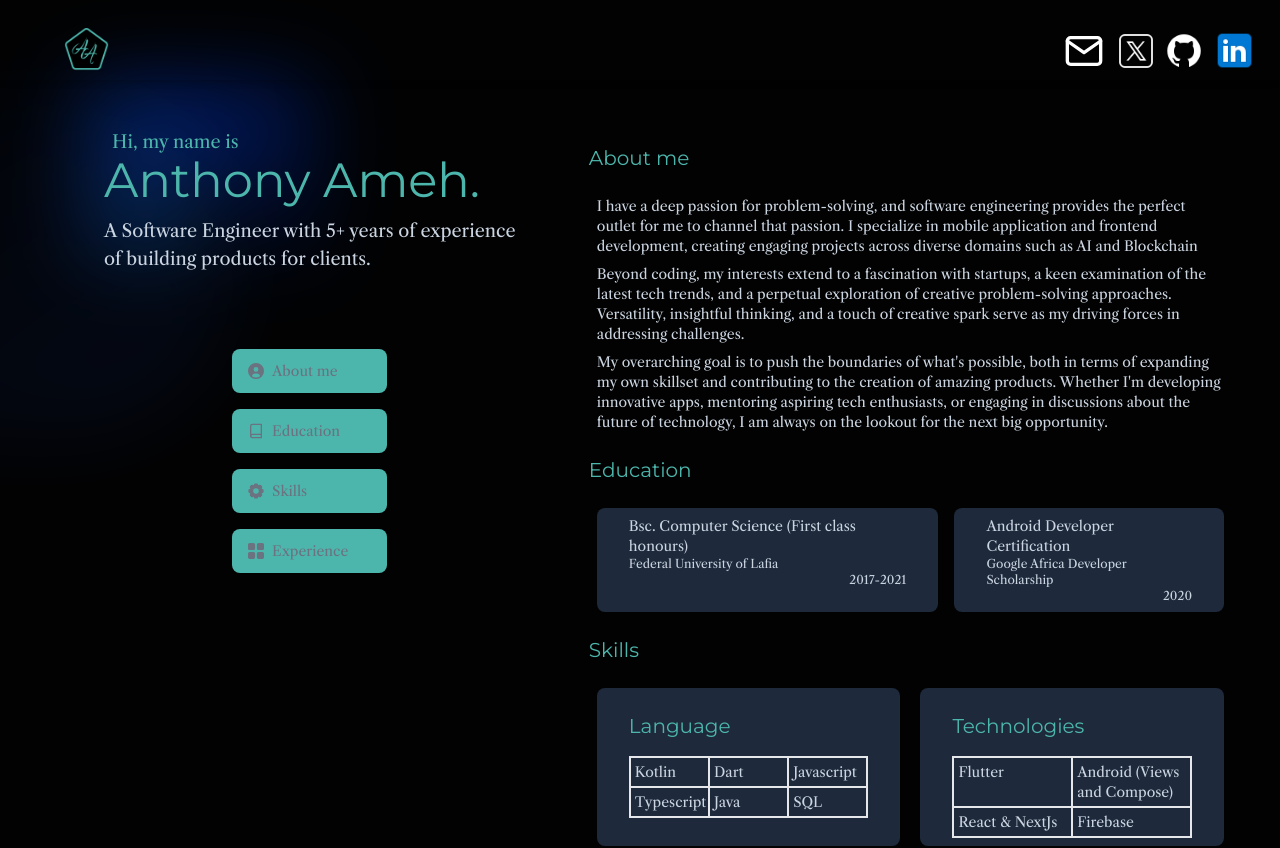
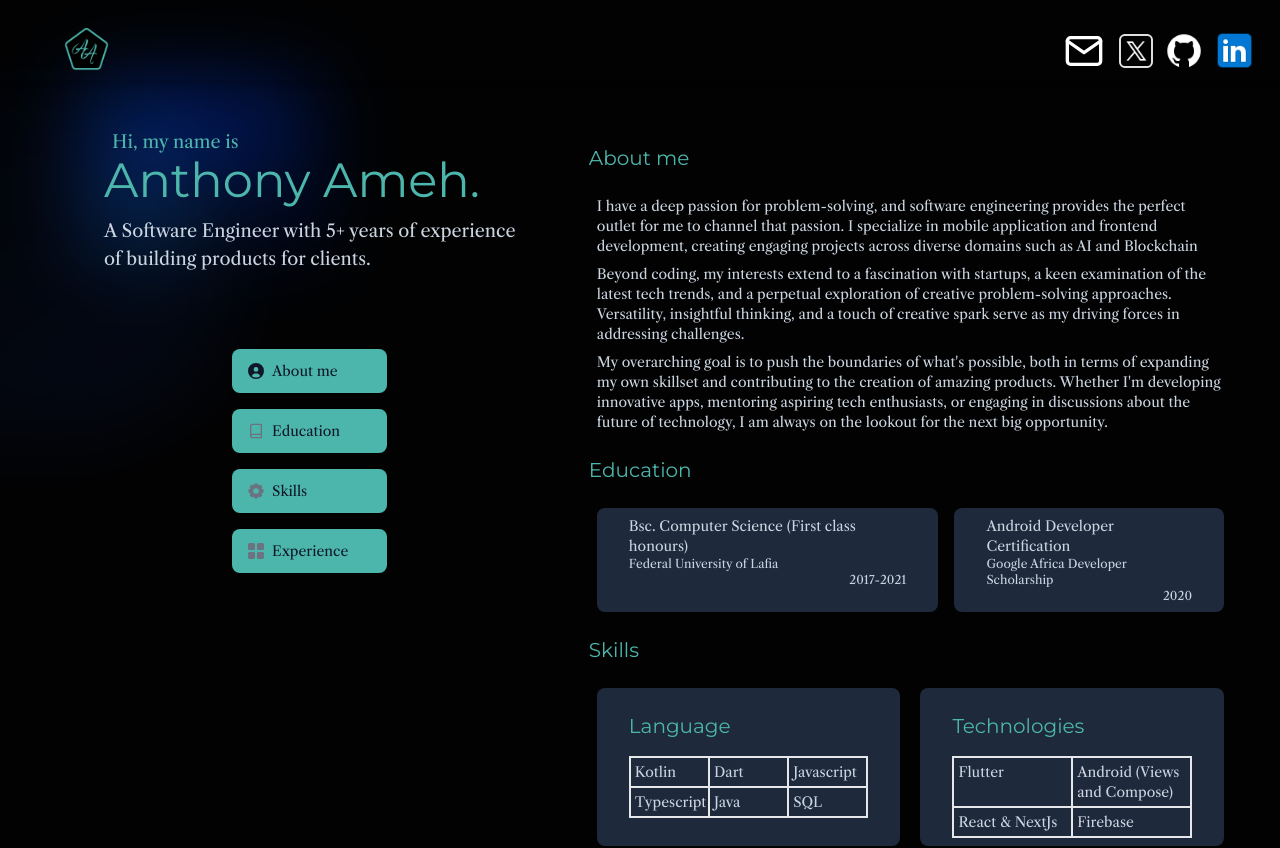
Before and after one commit to ANTONINEUTRON/anthony_portfolio, a Next.js app: page / in a window 1280 px wide. Shown: the top 848 px of the page. Built offline with nearby package versions, Linux system fonts and the light colour scheme.

Commit message:
update button  text-color

```diff
--- a/components/SideSection.tsx
+++ b/components/SideSection.tsx
@@ -34,7 +34,7 @@ const VertTabs = ()=>{
             </li> */}
 
             <li>
-                <Link href={{ pathname: "/", hash: "about"}} className={`${viContext!!.stringValue.includes("about") && "bg-primary"} inline-flex items-center hover:bg-primary px-4 py-3 rounded-lg hover:text-gray-900 bg-gray-50 w-full`}>
+                <Link href={{ pathname: "/", hash: "about"}} className={`${viContext!!.stringValue.includes("about") && "bg-primary"} text-slate-900 inline-flex items-center hover:bg-primary px-4 py-3 rounded-lg hover:text-gray-900 bg-gray-50 w-full`}>
                     <svg className="w-4 h-4 me-2" aria-hidden="true" xmlns="http://www.w3.org/2000/svg" fill="currentColor" viewBox="0 0 20 20">
                         <path d="M10 0a10 10 0 1 0 10 10A10.011 10.011 0 0 0 10 0Zm0 5a3 3 0 1 1 0 6 3 3 0 0 1 0-6Zm0 13a8.949 8.949 0 0 1-4.951-1.488A3.987 3.987 0 0 1 9 13h2a3.987 3.987 0 0 1 3.951 3.512A8.949 8.949 0 0 1 10 18Z"/>
                     </svg>
@@ -42,13 +42,13 @@ const VertTabs = ()=>{
                 </Link>
             </li>
             <li>
-                <Link href={{ pathname: "/", hash: "education"}} className={`${viContext!!.stringValue.includes("education") && "bg-primary"} inline-flex items-center hover:bg-primary px-4 py-3 rounded-lg hover:text-gray-900 bg-gray-50 w-full`}>
+                <Link href={{ pathname: "/", hash: "education"}} className={`${viContext!!.stringValue.includes("education") && "bg-primary"} text-slate-900 inline-flex items-center hover:bg-primary px-4 py-3 rounded-lg hover:text-gray-900 bg-gray-50 w-full`}>
                     <Book className="w-4 h-4 me-2 text-gray-500 dark:text-gray-400"/>
                     Education
                 </Link>
             </li>
             <li>
-                <Link href={{ pathname: "/", hash: "skills"}} className={`${viContext!!.stringValue.includes("skills") && "bg-primary"} inline-flex items-center hover:bg-primary px-4 py-3 rounded-lg hover:text-gray-900 bg-gray-50 w-full`}>
+                <Link href={{ pathname: "/", hash: "skills"}} className={`${viContext!!.stringValue.includes("skills") && "bg-primary"} text-slate-900 inline-flex items-center hover:bg-primary px-4 py-3 rounded-lg hover:text-gray-900 bg-gray-50 w-full`}>
                     <svg className="w-4 h-4 me-2 text-gray-500 dark:text-gray-400" aria-hidden="true" xmlns="http://www.w3.org/2000/svg" fill="currentColor" viewBox="0 0 20 20">
                         <path d="M18 7.5h-.423l-.452-1.09.3-.3a1.5 1.5 0 0 0 0-2.121L16.01 2.575a1.5 1.5 0 0 0-2.121 0l-.3.3-1.089-.452V2A1.5 1.5 0 0 0 11 .5H9A1.5 1.5 0 0 0 7.5 2v.423l-1.09.452-.3-.3a1.5 1.5 0 0 0-2.121 0L2.576 3.99a1.5 1.5 0 0 0 0 2.121l.3.3L2.423 7.5H2A1.5 1.5 0 0 0 .5 9v2A1.5 1.5 0 0 0 2 12.5h.423l.452 1.09-.3.3a1.5 1.5 0 0 0 0 2.121l1.415 1.413a1.5 1.5 0 0 0 2.121 0l.3-.3 1.09.452V18A1.5 1.5 0 0 0 9 19.5h2a1.5 1.5 0 0 0 1.5-1.5v-.423l1.09-.452.3.3a1.5 1.5 0 0 0 2.121 0l1.415-1.414a1.5 1.5 0 0 0 0-2.121l-.3-.3.452-1.09H18a1.5 1.5 0 0 0 1.5-1.5V9A1.5 1.5 0 0 0 18 7.5Zm-8 6a3.5 3.5 0 1 1 0-7 3.5 3.5 0 0 1 0 7Z"/>
                     </svg>
@@ -56,7 +56,7 @@ const VertTabs = ()=>{
                 </Link>
             </li>
             <li>
-                <Link href={{ pathname: "/", hash: "experience"}} className={`${viContext!!.stringValue.includes("experience") && "bg-primary"} inline-flex items-center hover:bg-primary active:bg-primary px-4 py-3 rounded-lg hover:text-gray-900 bg-gray-50 w-full`}>
+                <Link href={{ pathname: "/", hash: "experience"}} className={`${viContext!!.stringValue.includes("experience") && "bg-primary"} text-slate-900 inline-flex items-center hover:bg-primary active:bg-primary px-4 py-3 rounded-lg hover:text-gray-900 bg-gray-50 w-full`}>
                     <svg className="w-4 h-4 me-2 text-gray-500 dark:text-gray-400" aria-hidden="true" xmlns="http://www.w3.org/2000/svg" fill="currentColor" viewBox="0 0 18 18"><path d="M6.143 0H1.857A1.857 1.857 0 0 0 0 1.857v4.286C0 7.169.831 8 1.857 8h4.286A1.857 1.857 0 0 0 8 6.143V1.857A1.857 1.857 0 0 0 6.143 0Zm10 0h-4.286A1.857 1.857 0 0 0 10 1.857v4.286C10 7.169 10.831 8 11.857 8h4.286A1.857 1.857 0 0 0 18 6.143V1.857A1.857 1.857 0 0 0 16.143 0Zm-10 10H1.857A1.857 1.857 0 0 0 0 11.857v4.286C0 17.169.831 18 1.857 18h4.286A1.857 1.857 0 0 0 8 16.143v-4.286A1.857 1.857 0 0 0 6.143 10Zm10 0h-4.286A1.857 1.857 0 0 0 10 11.857v4.286c0 1.026.831 1.857 1.857 1.857h4.286A1.857 1.857 0 0 0 18 16.143v-4.286A1.857 1.857 0 0 0 16.143 10Z"/></svg>
                     Experience
                 </Link>
```
